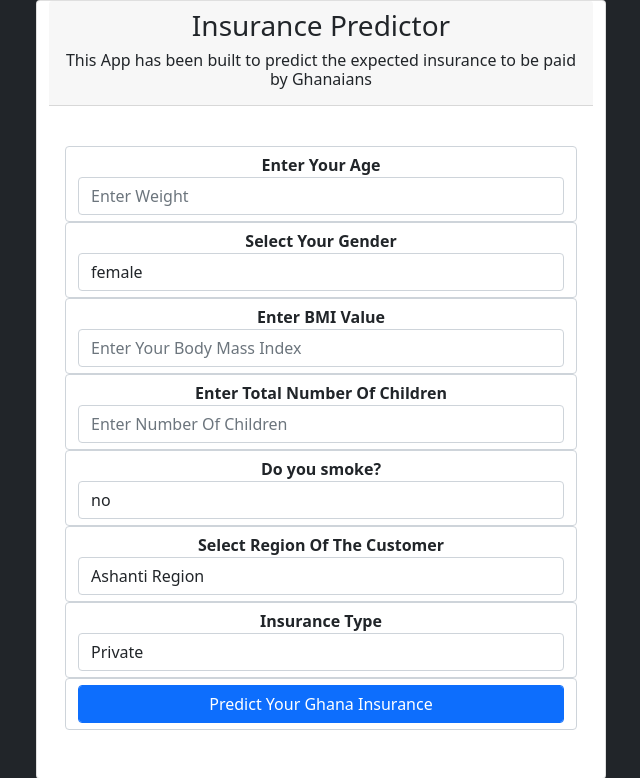
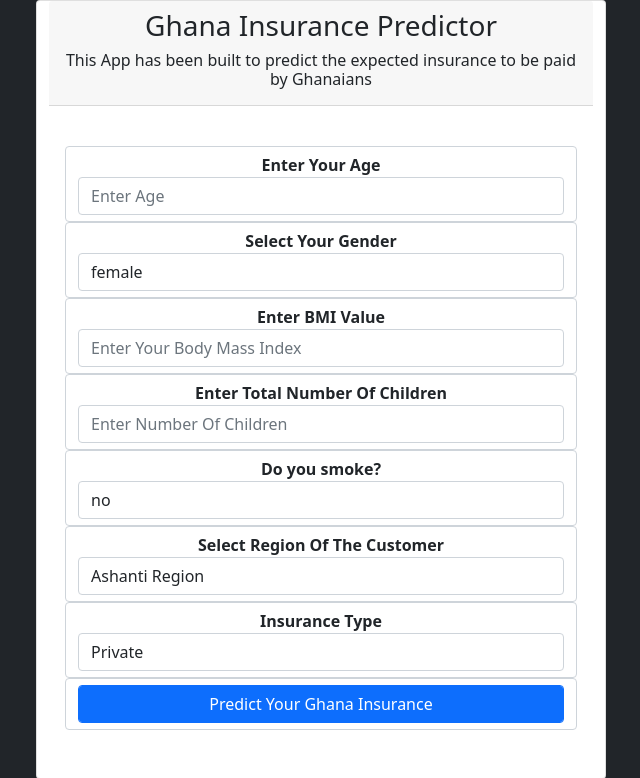
Before and after one commit to rogerkorantenng/Health-AI, a Flask app: page / in a window 1280 px wide. Shown: the top 778 px of the page, without its empty margins (34-674 px from the left). Run offline with Flask 2, Linux system fonts and the light colour scheme; parts of the project's set-up code (start-up, migrations or seed data) failed here and were passed over; some libraries are stand-ins or nearby versions.

Commit message:
Update index.html

```diff
--- a/templates/index.html
+++ b/templates/index.html
@@ -9,7 +9,7 @@
     <!-- Bootstrap CSS -->
     <link href="https://cdn.jsdelivr.net/npm/bootstrap@5.1.0/dist/css/bootstrap.min.css" rel="stylesheet" integrity="sha384-KyZXEAg3QhqLMpG8r+8fhAXLRk2vvoC2f3B09zVXn8CA5QIVfZOJ3BCsw2P0p/We" crossorigin="anonymous">
 
-    <title>Insurance Predictor</title>
+    <title>Ghana Insurance Predictor</title>
   </head>
   <body class= "bg-dark">
       <div class="container">
@@ -18,7 +18,7 @@
 
                 <div class="card-header">
                     <div class="col-12" style="text-align: center">
-                        <h3>Insurance Predictor</h3>
+                        <h3>Ghana Insurance Predictor</h3>
                         <h6>This App has been built to predict the expected insurance to be paid by Ghanaians</h6>
                     </div>
                 </div>
@@ -30,7 +30,7 @@
 
                         <div class="col-10 form-control" style="text-align: center">
                             <label><b>Enter Your Age</b></label>
-                            <input class="form-control" id="age" name="age" placeholder="Enter Weight">
+                            <input class="form-control" id="age" name="age" placeholder="Enter Age">
                         </div>
 
                         <div class="col-10 form-control" style="text-align: center">
```
